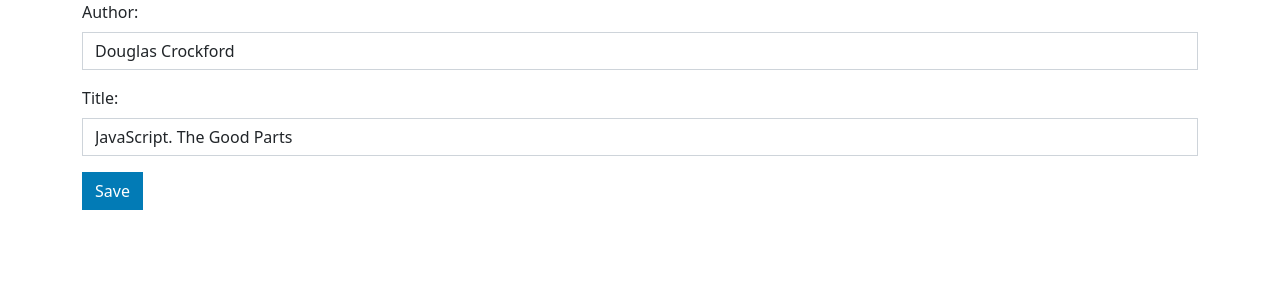
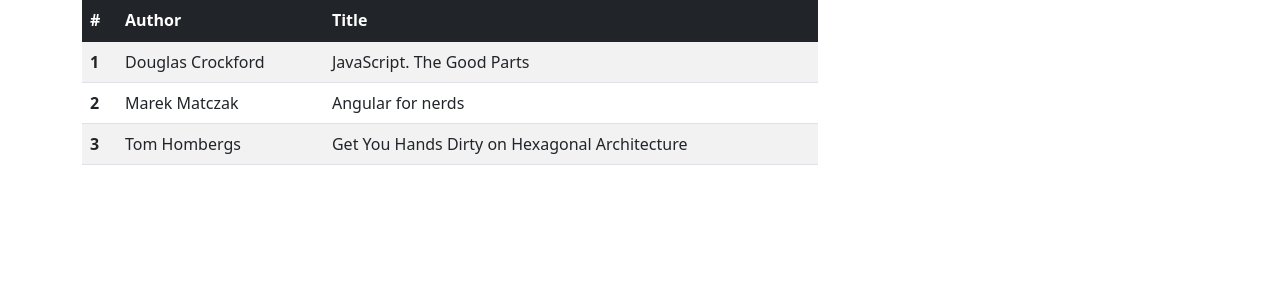
Before and after one commit to modern-web-dev/ng-course-20.09.2021, an Angular app: page / in a window 1280 px wide. Shown: the top 300 px of the page. Built offline with nearby package versions, Linux system fonts and the light colour scheme.

Commit message:
master details

```diff
--- a/src/app/app.component.html
+++ b/src/app/app.component.html
@@ -1,3 +1,3 @@
 <main class="container">
-  <ba-book-details></ba-book-details>
+  <ba-book-overview></ba-book-overview>
 </main>
--- a/src/app/book/components/book-details/book-details.component.html
+++ b/src/app/book/components/book-details/book-details.component.html
@@ -1,11 +1,11 @@
-<form>
+<form (submit)="notifyOnBookChange($event)">
   <div class="mb-3">
     <label for="author" class="form-label">Author:</label>
-    <input type="text" id="author" class="form-control" [value]="book.author">
+    <input type="text" id="author" class="form-control" [value]="book?.author">
   </div>
   <div class="mb-3">
     <label for="title" class="form-label">Title:</label>
-    <input id="title" class="form-control" [value]="book.title">
+    <input id="title" class="form-control" [value]="book?.title">
   </div>
   <button type="submit" class="btn btn-primary">Save</button>
 </form>
--- a/src/app/book/components/book-details/book-details.component.ts
+++ b/src/app/book/components/book-details/book-details.component.ts
@@ -1,18 +1,28 @@
-import {Component} from '@angular/core';
+import {Component, Input, Output, EventEmitter} from '@angular/core';
 import {Book} from '../../model/book';
 
 @Component({
   selector: 'ba-book-details',
   templateUrl: './book-details.component.html',
-  styleUrls: ['./book-details.component.scss']
+  styleUrls: ['./book-details.component.scss'],
+
 })
 export class BookDetailsComponent {
-  book: Book;
+  @Input("value")
+  book: Book | undefined;
 
-  constructor() {
-    this.book = {
-      author: 'Douglas Crockford',
-      title: 'JavaScript. The Good Parts'
-    };
+  @Output("valueUpdate")
+  bookUpdate = new EventEmitter<Book>();
+
+  notifyOnBookChange(event: Event) {
+    event.preventDefault();
+    const form = event.target as HTMLFormElement;
+    const authorElement = form.querySelector<HTMLInputElement>('#author');
+    const author = authorElement?.value || '';
+    const titleElement = form.querySelector<HTMLInputElement>('#title');
+    const title = titleElement?.value || '';
+    const updatedBook: Book = {id: this.book?.id, author, title};
+
+    this.bookUpdate.emit(updatedBook);
   }
 }
--- /dev/null
+++ b/src/app/book/components/book-overview/book-overview.component.html
@@ -0,0 +1,26 @@
+<div class="row">
+  <section class="col-8">
+    <table class="table table-striped table-hover mr-3">
+      <thead class="table-dark">
+      <tr>
+        <th scope="col">#</th>
+        <th scope="col">Author</th>
+        <th scope="col">Title</th>
+      </tr>
+      </thead>
+      <tbody>
+      <tr *ngFor="let book of books; index as i"
+          (click)="selectBook(book)"
+          [class.table-primary]="isBookSelected(book)">
+        <th scope="row">{{i+1}}</th>
+        <td>{{book.author}}</td>
+        <td>{{book.title}}</td>
+      </tr>
+      </tbody>
+    </table>
+  </section>
+  <ba-book-details *ngIf="selectedBook"
+                   [value]="selectedBook"
+                   (valueUpdate)="updateBooksOn($event)"
+                   class="col-4"></ba-book-details>
+</div>
--- /dev/null
+++ b/src/app/book/components/book-overview/book-overview.component.scss
@@ -0,0 +1,3 @@
+table > tbody > tr {
+  cursor: pointer;
+}
--- /dev/null
+++ b/src/app/book/components/book-overview/book-overview.component.ts
@@ -0,0 +1,46 @@
+import {Component} from '@angular/core';
+import {Book} from '../../model/book';
+
+@Component({
+  selector: 'ba-book-overview',
+  templateUrl: './book-overview.component.html',
+  styleUrls: ['./book-overview.component.scss']
+})
+export class BookOverviewComponent {
+  books: Book[];
+  selectedBook: Book | null;
+
+  constructor() {
+    this.selectedBook = null;
+    this.books = [
+      {
+        id: 0,
+        author: 'Douglas Crockford',
+        title: 'JavaScript. The Good Parts'
+      },
+      {
+        id: 1,
+        author: 'Marek Matczak',
+        title: 'Angular for nerds'
+      },
+      {
+        id: 2,
+        author: 'Tom Hombergs',
+        title: 'Get You Hands Dirty on Hexagonal Architecture'
+      }
+    ];
+  }
+
+  selectBook(book: Book): void {
+    this.selectedBook = book;
+  }
+
+  isBookSelected(book: Book): boolean {
+    return this.selectedBook === book;
+  }
+
+  updateBooksOn(updatedBook: Book) {
+    this.books = this.books.map(book => updatedBook.id === book.id ? updatedBook : book);
+    this.selectedBook = updatedBook;
+  }
+}
--- a/src/app/book/model/book.ts
+++ b/src/app/book/model/book.ts
@@ -1,4 +1,5 @@
 export interface Book {
+  id?: number;
   author: string;
   title: string
 }
```
Also changed, not shown: src/app/book/book.module.ts (+6 -2 lines), 1 other file (tests, documents, lock files or other folders).
